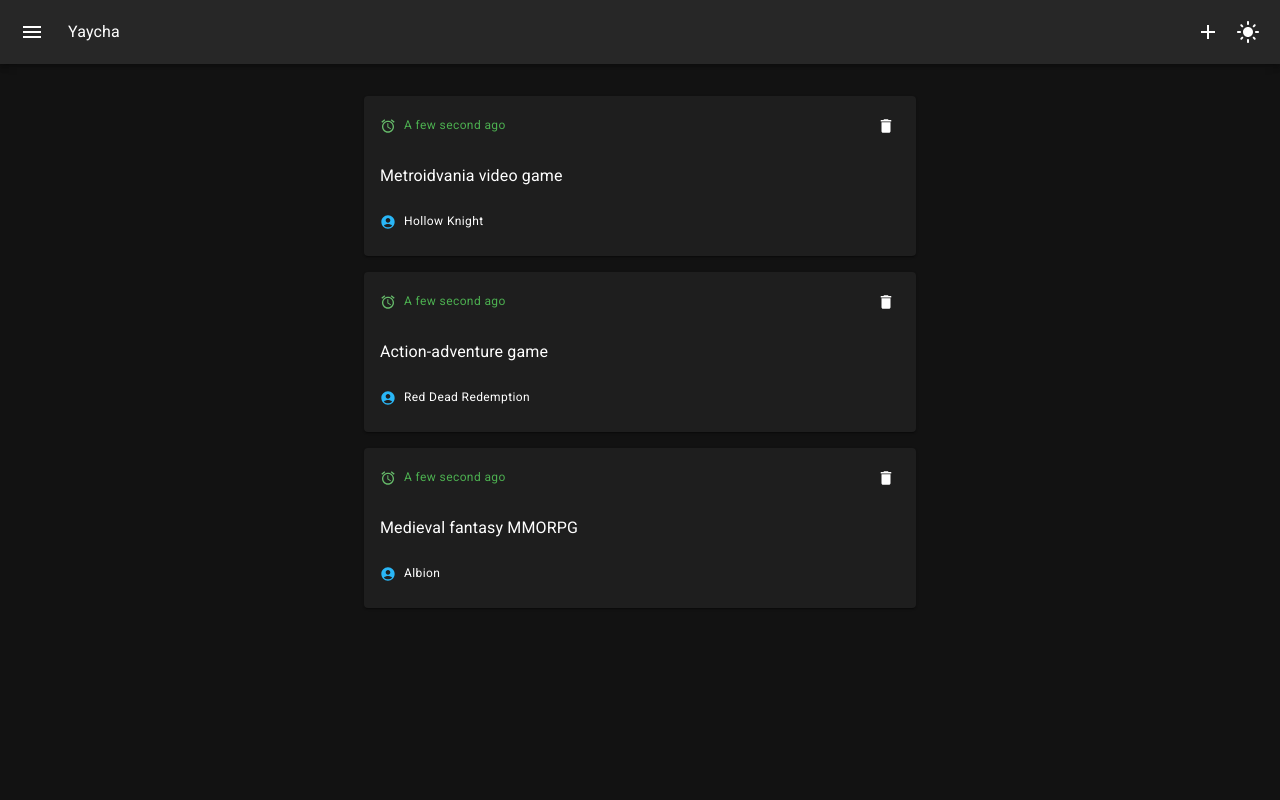
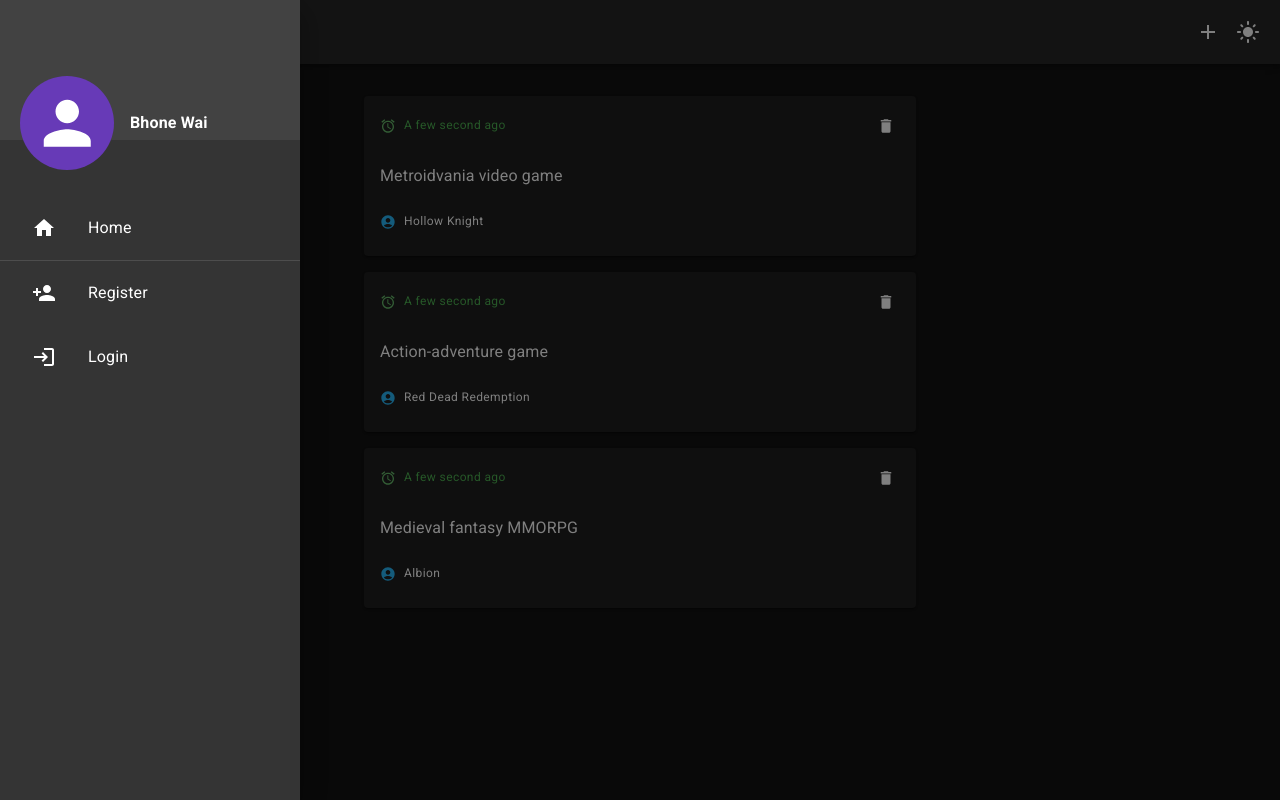
Before and after one commit to bhonewai-bot/Yaycha2, a React app: page / in a window 1280 px wide. Both pictures are taken after a click on the button 32 px from the left and 32 px from the top of the page. Built offline with nearby package versions, Linux system fonts and the light colour scheme; the HTML template or start-up script is replaced by a standard one.

Commit message:
feat: app drawer and global msg

```diff
--- a/src/App.jsx
+++ b/src/App.jsx
@@ -12,15 +12,17 @@
         { id: 3, name: "Albion", content: "Medieval fantasy MMORPG" },
     ]);
 
-    const { showForm } = useApp();
+    const { showForm, setGlobalMsg } = useApp();
 
     const remove = (id) => {
         setData(data.filter(item => item.id !== id));
+        setGlobalMsg("An item deleted");
     }
 
     const add = (name, content) => {
         const id = data[data.length - 1] + 1;
-        setData([...data, { id, name: name, content: content }])
+        setData([...data, { id, name: name, content: content }]);
+        setGlobalMsg("An item added");
     };
 
     return (
--- a/src/ThemedApp.jsx
+++ b/src/ThemedApp.jsx
@@ -1,6 +1,8 @@
-import {createContext, useContext, useState} from "react";
+import {createContext, useContext, useMemo, useState} from "react";
 import App from "./App.jsx";
-import {createTheme, CssBaseline, ThemeProvider} from "@mui/material";
+import {createTheme, CssBaseline, Snackbar, ThemeProvider} from "@mui/material";
+import {deepPurple, grey} from "@mui/material/colors";
+import {AppDrawer} from "./components/AppDrawer.jsx";
 
 const AppContext = createContext();
 
@@ -8,19 +10,42 @@
     return useContext(AppContext);
 }
 
-const theme = createTheme({
-    palette: {
-        mode: "dark"
-    }
-});
+export default function ThemedApp() {
+    const [mode, setMode] = useState("dark");
+    const [showForm, setShowForm] = useState(false);
+    const [auth, setAuth] = useState(null);
+    const [showDrawer, setShowDrawer] = useState(false);
+    const [globalMsg, setGlobalMsg] = useState(null);
 
-export default function ThemedApp() {
-    const [showForm, setShowForm] = useState(false);
+    const theme = useMemo(() => {
+        return  createTheme({
+            palette: {
+                mode,
+                primary: deepPurple,
+                banner: mode === "dark" ? grey[800] : grey[200],
+                text: {
+                    fade: grey[500]
+                }
+            },
+        });
+    }, [mode]);
 
     return (
         <ThemeProvider theme={theme}>
-            <AppContext.Provider value={{ showForm, setShowForm }}>
+            <AppContext.Provider value={{ showForm, setShowForm, mode, setMode, auth, setAuth, showDrawer, setShowDrawer, globalMsg, setGlobalMsg }}>
                 <App />
+                <AppDrawer />
+
+                <Snackbar
+                    anchorOrigin={{
+                        horizontal: "center",
+                        vertical: "bottom"
+                    }}
+                    open={Boolean(globalMsg)}
+                    autoHideDuration={6000}
+                    onClose={() => setGlobalMsg(null)}
+                    message={globalMsg}
+                />
                 <CssBaseline />
             </AppContext.Provider>
         </ThemeProvider>
--- /dev/null
+++ b/src/components/AppDrawer.jsx
@@ -0,0 +1,118 @@
+import {
+    Home as HomeIcon,
+    Person as ProfileIcon,
+    Logout as LogoutIcon,
+    PersonAdd as RegisterIcon,
+    Login as LoginIcon,
+} from "@mui/icons-material";
+import {useApp} from "../ThemedApp.jsx";
+import {
+    Avatar,
+    Box,
+    Divider,
+    Drawer, List,
+    ListItem,
+    ListItemButton,
+    ListItemIcon,
+    ListItemText,
+    Typography
+} from "@mui/material";
+import {deepPurple} from "@mui/material/colors";
+
+export function AppDrawer() {
+    const { showDrawer, setShowDrawer, auth, setAuth } = useApp();
+
+    return (
+        <div>
+            <Drawer
+                open={showDrawer}
+                onClick={() => setShowDrawer(false)}
+            >
+                <Box
+                    sx={{
+                        mb: 6,
+                        width: 300,
+                        height: 140,
+                        bgcolor: "banner",
+                        position: "relative",
+                    }}
+                >
+                    <Box
+                        sx={{
+                            gap: 2,
+                            display: "flex",
+                            flexDirection: "row",
+                            alignItems: "center",
+                            position: "absolute",
+                            left: 20,
+                            bottom: -30,
+                        }}
+                    >
+                        <Avatar
+                            sx={{
+                                width: 94,
+                                height: 94,
+                                color: "white",
+                                background: deepPurple[500]
+                            }}
+                        />
+                        <Typography sx={{ fontWeight: "bold" }}>Bhone Wai</Typography>
+                    </Box>
+                </Box>
+                <List>
+                    <ListItem>
+                        <ListItemButton>
+                            <ListItemIcon>
+                                <HomeIcon />
+                            </ListItemIcon>
+                            <ListItemText>Home</ListItemText>
+                        </ListItemButton>
+                    </ListItem>
+                    <Divider />
+
+                    {auth && (
+                        <div>
+                            <ListItem>
+                                <ListItemButton>
+                                    <ListItemIcon>
+                                        <ProfileIcon />
+                                    </ListItemIcon>
+                                    <ListItemText>Profile</ListItemText>
+                                </ListItemButton>
+                            </ListItem>
+                            <ListItem>
+                                <ListItemButton onClick={() => setAuth(null)}>
+                                    <ListItemIcon>
+                                        <LogoutIcon color={"error"} />
+                                    </ListItemIcon>
+                                    <ListItemText>Logout</ListItemText>
+                                </ListItemButton>
+                            </ListItem>
+                        </div>
+                    )}
+
+                    {!auth && (
+                        <div>
+                            <ListItem>
+                                <ListItemButton>
+                                    <ListItemIcon>
+                                        <RegisterIcon />
+                                    </ListItemIcon>
+                                    <ListItemText>Register</ListItemText>
+                                </ListItemButton>
+                            </ListItem>
+                            <ListItem>
+                                <ListItemButton onClick={() => setAuth(true)}>
+                                    <ListItemIcon>
+                                        <LoginIcon />
+                                    </ListItemIcon>
+                                    <ListItemText>Login</ListItemText>
+                                </ListItemButton>
+                            </ListItem>
+                        </div>
+                    )}
+                </List>
+            </Drawer>
+        </div>
+    )
+}
--- a/src/components/Header.jsx
+++ b/src/components/Header.jsx
@@ -5,10 +5,11 @@
     Menu as MenuIcon,
     Add as AddIcon,
     LightMode as LightModeIcon,
+    DarkMode as DarkModeIcon
 } from "@mui/icons-material";
 
 export function Header() {
-    const { showForm, setShowForm } = useApp();
+    const { showForm, setShowForm, mode, setMode, setShowDrawer } = useApp();
 
     return (
         <AppBar position={"static"}>
@@ -16,6 +17,7 @@
                 <IconButton
                     color={"inherit"}
                     edge={"start"}
+                    onClick={() => setShowDrawer(true)}
                 >
                     <MenuIcon />
                 </IconButton>
@@ -28,12 +30,23 @@
                     >
                         <AddIcon />
                     </IconButton>
+                    {mode === "dark" ? (
                         <IconButton
                             color={"inherit"}
                             edge={"end"}
+                            onClick={() => setMode("light")}
                         >
                             <LightModeIcon />
                         </IconButton>
+                    ) : (
+                        <IconButton
+                            color={"inherit"}
+                            edge={"end"}
+                            onClick={() => setMode("dark")}
+                        >
+                            <DarkModeIcon />
+                        </IconButton>
+                    )}
                 </Box>
             </Toolbar>
         </AppBar>
```
Lines whose indentation alone changed are shown as unchanged.
